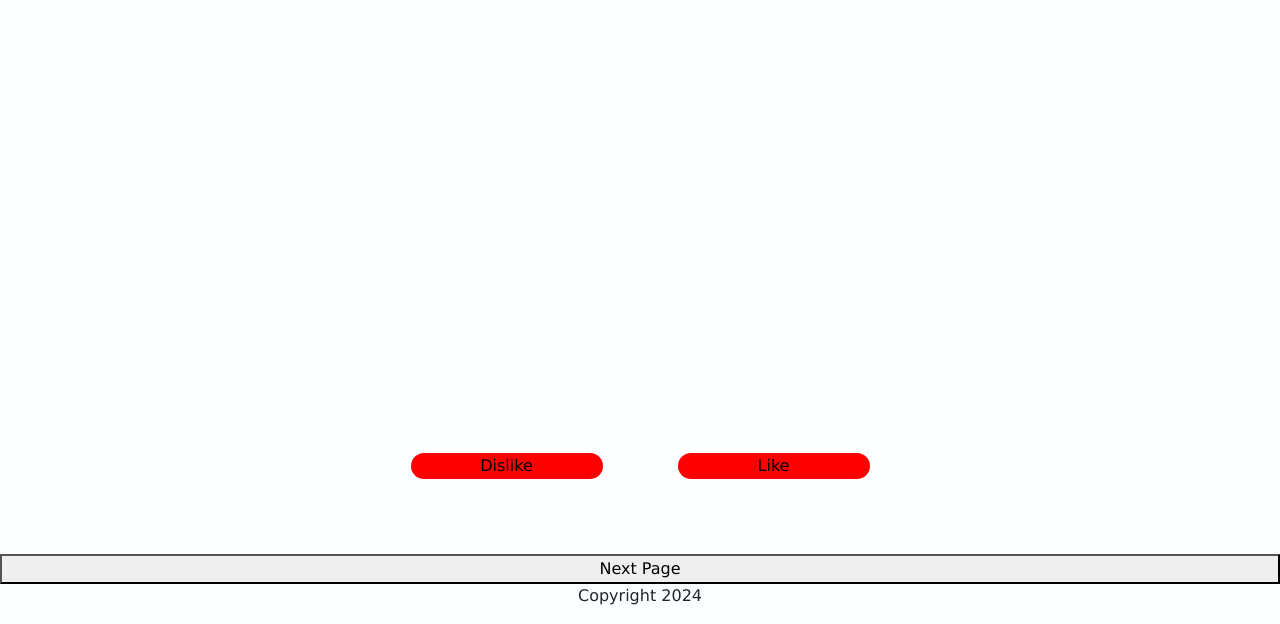
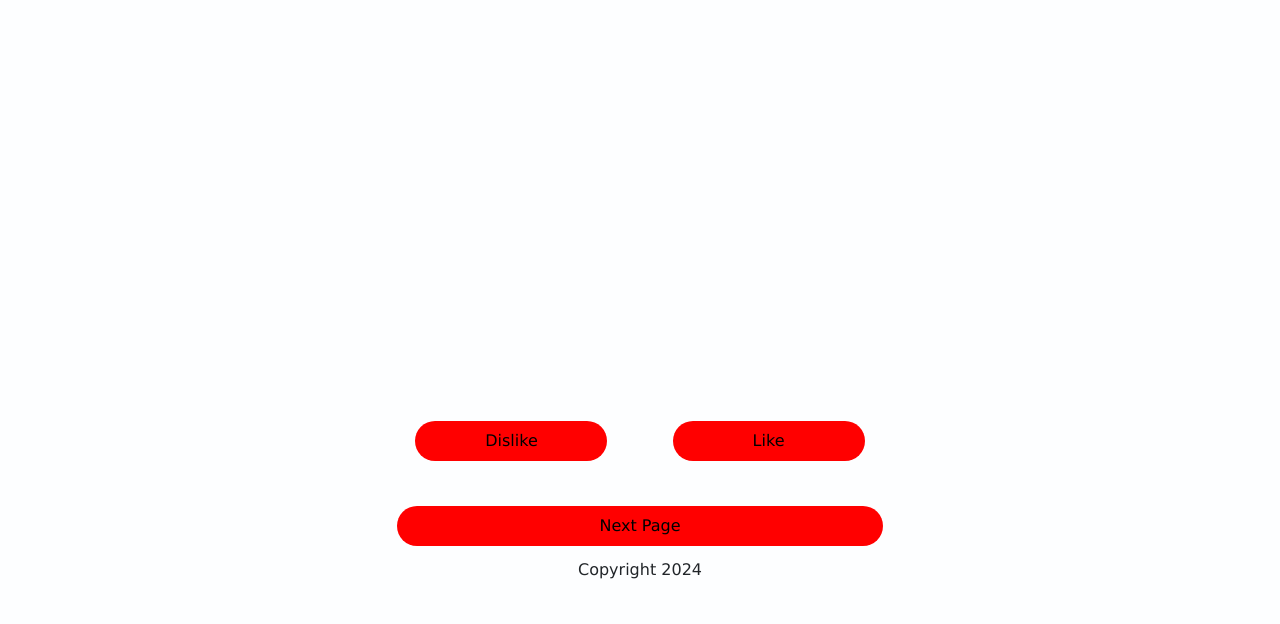
Before and after one commit to Msheph1/StateFarmMobileAppContest, a plain HTML site: page webapp/html/results.html in a window 1280 px wide. Shown: the part 685-1309 px from the top of the page. After the commit the page ends 1283 px from the top, so only its background shows below. Drawn offline with nearby package versions, Linux system fonts and the light colour scheme.

Commit message:
changed result buttons

```diff
--- a/webapp/css/results.css
+++ b/webapp/css/results.css
@@ -92,19 +92,39 @@ a {
 }
 
 .buttons {
+  text-align: center;
+  width: 50%;
   display: flex;
+  flex-direction: column;
   justify-content: center;
   gap: 75px;
-  height: 40px;
+  height: 30px;
   margin-top: 75px;
   margin-bottom: 75px;
+  margin-left: auto;
+  margin-right: auto;
+}
+
+.upper,
+.lower {
+  min-height: 40px;
+}
+
+.upper button {
+  margin: 30px;
+}
+
+.lower {
+  width: 76%;
+  margin-left: auto;
+  margin-right: auto;
 }
 
 .buttons button {
   background-color: red;
   border-radius: 30px;
   border: none;
-  width: 15%;
+  width: 30%;
   height: 100%;
 }
 .buttons button:hover {
--- a/webapp/html/results.html
+++ b/webapp/html/results.html
@@ -126,14 +126,17 @@
         </div>
       </div>
       <div class="buttons">
+        <div class="upper">
           <button class="dislike">Dislike</button>
           <button class="like">Like</button>
         </div>
-      <div>
+        <div class="lower">
           <a class="solobtnlink" href="./choseresult.html"
             ><button class="ldbtn nextp">Next Page</button></a
           >
         </div>
+      </div>
+      <div></div>
       <div class="footer">
         <p>Copyright 2024</p>
       </div>
```
Lines whose indentation alone changed are shown as unchanged.
